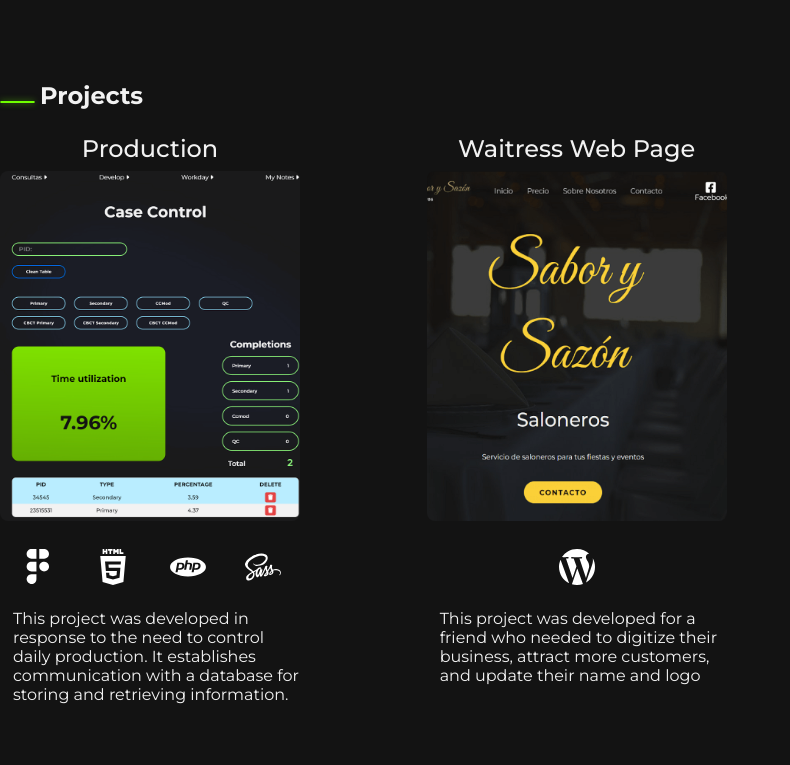
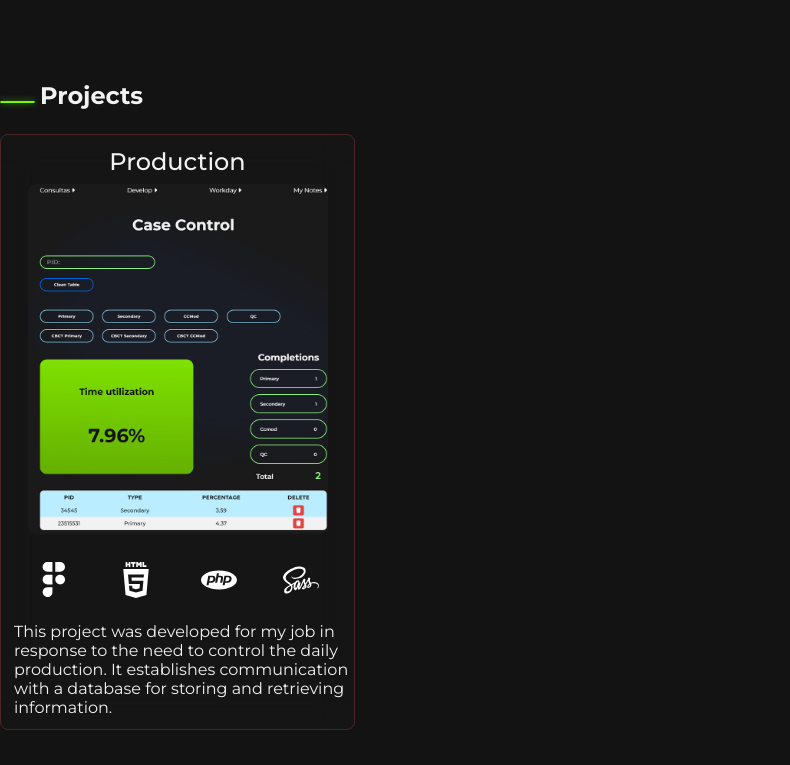
Before and after one commit to OscarGarita/portfolio, a plain HTML site: page index.html in a window 1280 px wide. Shown: the part 680-1445 px from the top of the page, without its empty margins (0-790 px from the left). Drawn offline with nearby package versions, Linux system fonts and the light colour scheme; files that its build step writes are made by us from their sources.

Commit message:
text changes

```diff
--- a/_projects.scss
+++ b/_projects.scss
@@ -8,13 +8,59 @@
 
 }
 
-.project-1,.project-2 {
-    width: 300px;
-    p{
-        margin-left:13px;
+.project-1 {
+    width: 355px;
+    border: 1px solid #4B2626;
+    background: rgba(255, 255, 255, 0.01);
+    backdrop-filter: blur(18.350000381469727px);
+    padding: 12px 0 12px 0;
+    display: flex;
+    flex-direction: column;
+    align-items: center;
+    justify-content: center;
+
+    border-radius: 8px;
+    -webkit-border-radius: 8px;
+    -moz-border-radius: 8px;
+    -ms-border-radius: 8px;
+    -o-border-radius: 8px;
+
+    p {
+        margin-left: 13px;
+    }
+
+    .production-image {
+        img {
+            width: 300px;
+            height: 350px;
+            border-radius: 8px;
+            -webkit-border-radius: 8px;
+            -moz-border-radius: 8px;
+            -ms-border-radius: 8px;
+            -o-border-radius: 8px;
+        }
+    }
+
+    .technologies {
+        margin: 24px 0;
+        width: 80%;
+        display: flex;
+        flex-direction: row;
+        justify-content: space-between;
+
+
+        img {
+            width: 36px;
+            height: 36px;
+            filter: invert(1);
+            -webkit-filter: invert(1);
+
+
+        }
+
+
     }
 }
-
 
 
 .box-title {
@@ -56,32 +102,3 @@
 
 
 }
-
-.production-image,
-.waitress-image {
-    img {
-        width: 300px;
-        height: 350px;
-        border-radius: 8px;
-        -webkit-border-radius: 8px;
-        -moz-border-radius: 8px;
-        -ms-border-radius: 8px;
-        -o-border-radius: 8px;
-    }
-}
-
-.technologies, .wordpress {
-    display: flex;
-    justify-content: space-around;
-    align-items: center;
-    margin: 24px 0;
-
-    img {
-        width: 36px;
-        height: 36px;
-        filter: invert(1);
-        -webkit-filter: invert(1);
-    }
-
-
-}
--- a/index.html
+++ b/index.html
@@ -48,7 +48,7 @@
                 </h1>
 
                 <h2>Front End Developer</h2>
-                <a href="/files/cv.pdf"> <button class="button-cv" id="btnCv">Download CV</button></a>
+                <a href="/files/cv.pdf" target="_blank"> <button class="button-cv" id="btnCv">Download CV</button></a>
             </div>
 
             <div class="profile-picture">
@@ -70,7 +70,6 @@
                 <!--Project 1 -->
                 <div class="project-1">
 
-
                     <h2 class="project-title">Production</h2>
                     <div class="production-image">
                         <a href="https://productioncases.tech/" target="_blank"><img src="./media/production.png"
@@ -83,25 +82,10 @@
                         <img src="./media/SASS.svg" alt="php">
                     </div>
                     <p>
-                        This project was developed in response to the need to control daily production.
+                        This project was developed for my job in response to the need to control the daily production.
                         It establishes communication with a database for storing and retrieving information.
                     </p>
                 </div>
-
-                <!--Project 2-->
-                <div class="project-2">
-                    <h2 class="project-title">Waitress Web Page</h2>
-                    <div class="waitress-image">
-                        <a href="https://saborysazoncr.com/" target="_blank"><img src="./media/waitress.png"
-                                alt="waitress"></a>
-                    </div>
-                    <div class=" wordpress">
-                        <img src="./media/wordpress.svg" alt="wordpress">
-                    </div>
-                    <p>This project was developed for a friend who needed to digitize their business, attract more
-                        customers, and update their name and logo</p>
-                </div>
-
 
             </div>
 
@@ -129,14 +113,10 @@
                         <hr class="green-line">
                         <h2 class="box-title">About Me</h2>
                     </div>
-                    <p class="my-description">I am passionate about technology. I enjoy learning about new gadgets and
-                        how they can make our
-                        lives better.
+                    <p class="my-description">I am passionate about technology. I enjoy creating solutions digital solutions for problems
                         <br>In my free time, I like to spend time with my friends and family.
-                        Whether we’re hanging out at home or going for walks,
-                        <br>I love making memories and having fun with
-                        the people I
-                        care about.
+                        Whether we’re hanging out at home or going for walks.
+                        I love making memories and having fun with the people I care about.
 
                     </p>
                 </div>
@@ -174,7 +154,7 @@
                     <li>SASS</li>
                     <li>Javascript</li>
                     <li>Wordpress</li>
-                    <li>SQL</li>
+                    <li>MySQL</li>
                 </ul>
             </div>
 
```
